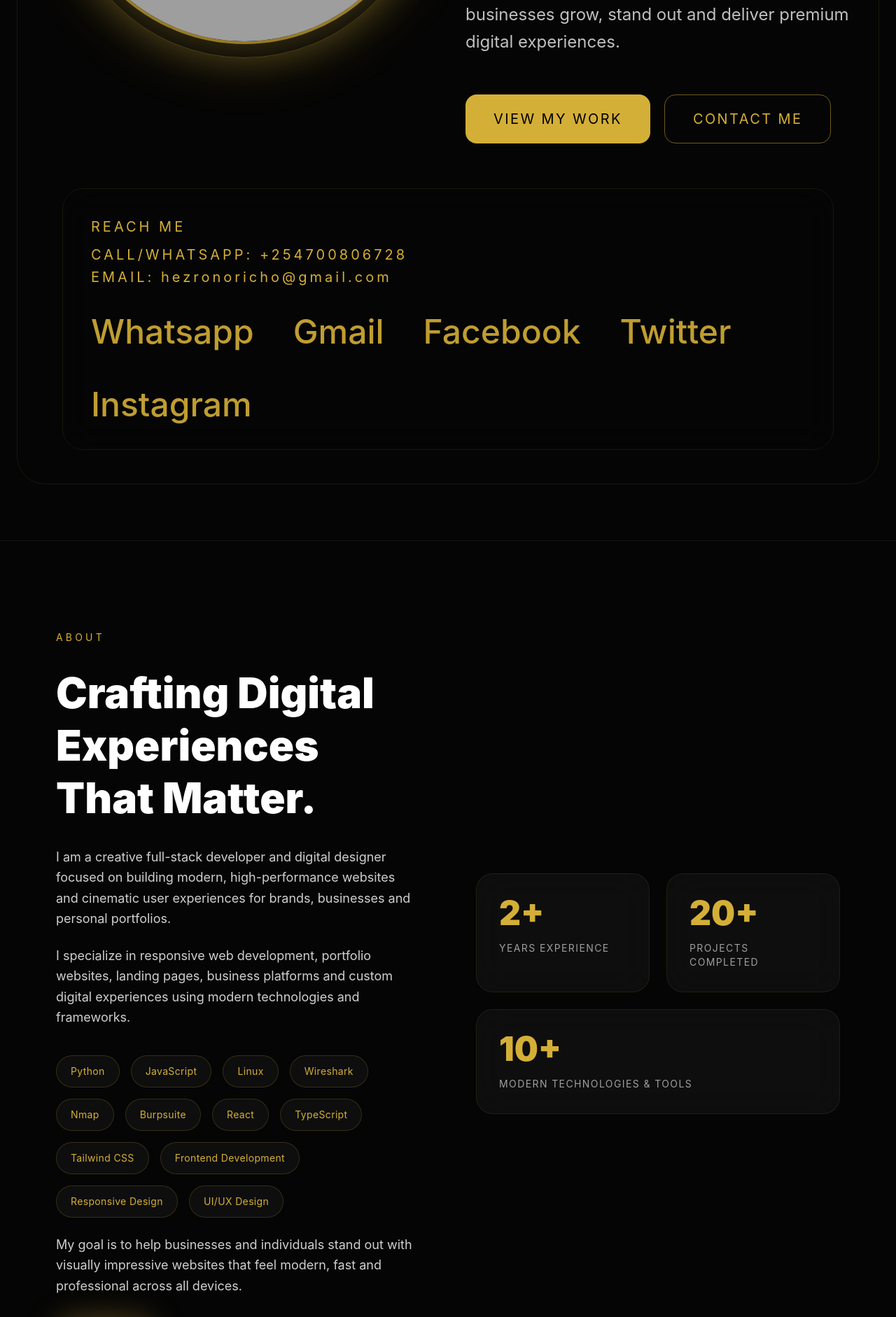
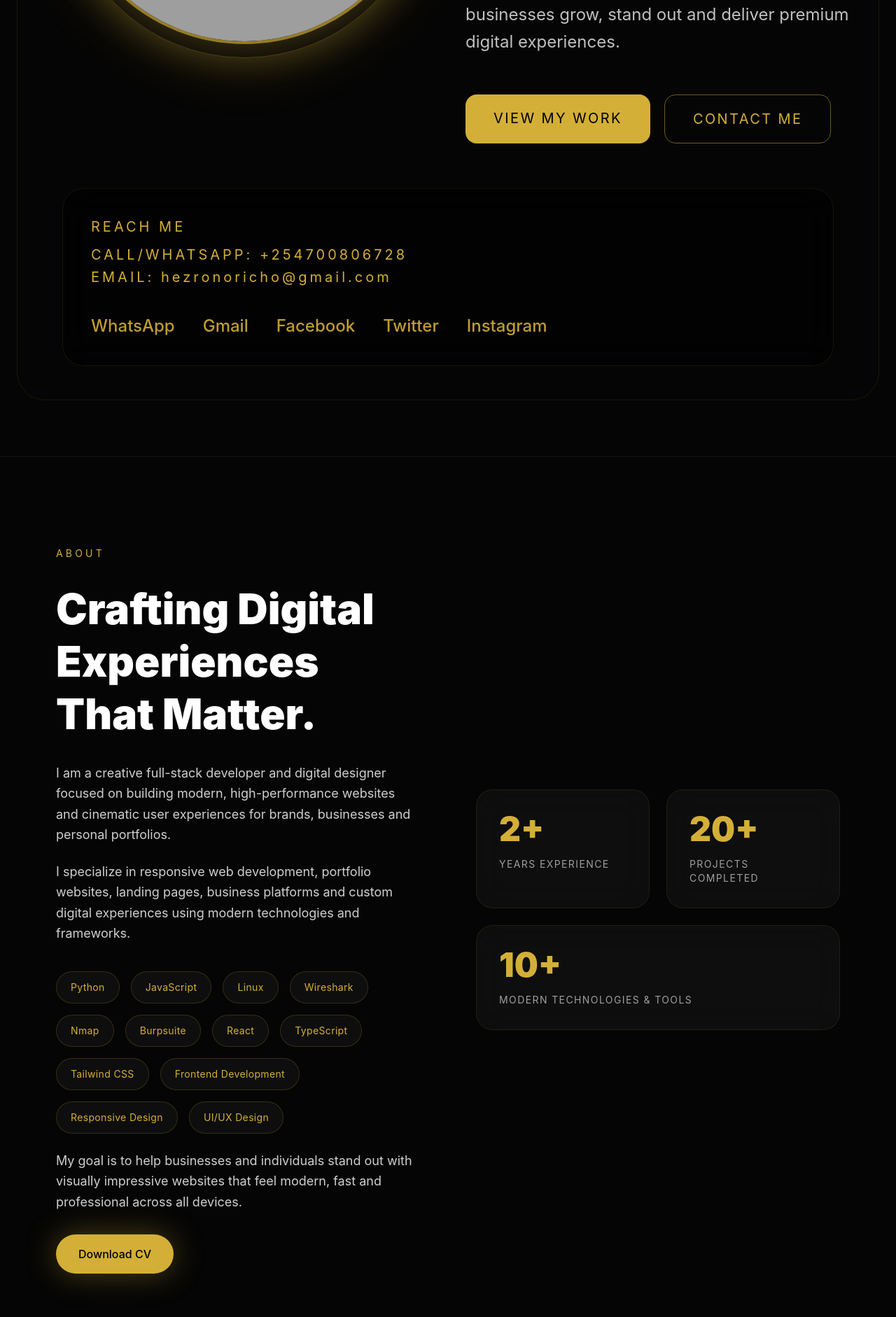
Before and after one commit to HezronOkoth001/my-wed, a React (Vite) app in the folder my-business-site/: page / in a window 1280 px wide. Shown: the part 840-2722 px from the top of the page at 70% size. Built offline with nearby package versions, Linux system fonts and the light colour scheme; grey boxes are pictures that could not be loaded.

Commit message:
Fix portfolio React layout and links

```diff
--- a/my-business-site/src/App.jsx
+++ b/my-business-site/src/App.jsx
@@ -212,21 +212,27 @@ export default function FuturisticHeroUI() {
               </p>
 
               <div className="flex flex-wrap gap-5 pt-4 lg:pt-6">
-                <button className="rounded-2xl bg-[#D4AF37] px-8 py-4 text-sm uppercase tracking-[0.12em] text-black transition-all duration-300 hover:scale-105 lg:px-10 lg:py-5 lg:text-xl">
+                <a
+                  href="#projects"
+                  className="rounded-2xl bg-[#D4AF37] px-8 py-4 text-sm uppercase tracking-[0.12em] text-black transition-all duration-300 hover:scale-105 lg:px-10 lg:py-5 lg:text-xl"
+                >
                   View My Work
-                </button>
+                </a>
 
-                <button className="rounded-2xl border border-[#D4AF37]/50 px-8 py-4 text-sm uppercase tracking-[0.12em] text-[#D4AF37] transition-all duration-300 hover:bg-[#D4AF37] hover:text-black lg:px-10 lg:py-5 lg:text-xl">
-
-                  <a href ="https://wa.me/254700806728" target="_blank" rel="noopener noreferrer">Contact me
-                  </a>
-                </button>
+                <a
+                  href="https://wa.me/254700806728"
+                  target="_blank"
+                  rel="noopener noreferrer"
+                  className="rounded-2xl border border-[#D4AF37]/50 px-8 py-4 text-sm uppercase tracking-[0.12em] text-[#D4AF37] transition-all duration-300 hover:bg-[#D4AF37] hover:text-black lg:px-10 lg:py-5 lg:text-xl"
+                >
+                  Contact me
+                </a>
               </div>
             </div>
           </div>
 
           <div className="px-8 pb-10 lg:px-16 lg:pb-12">
-            <div className="flex flex-wrap items-center justify-between gap-10 rounded-[30px] border border-[#D4AF37]/10 darkMode ? 'bg-black/60' : 'bg-white/70' px-8 py-8 backdrop-blur-xl lg:px-10 lg:py-10">
+            <div className={`flex flex-wrap items-center justify-between gap-10 rounded-[30px] border border-[#D4AF37]/10 ${darkMode ? 'bg-black/60' : 'bg-white/70'} px-8 py-8 backdrop-blur-xl lg:px-10 lg:py-10`}>
               <div>
                 <p className="text-lg uppercase tracking-[0.2em] text-[#D4AF37] lg:text-xl">
                   Reach me
@@ -239,12 +245,12 @@ export default function FuturisticHeroUI() {
                 </p>
               </div>
 
-              <div className="flex flex-wrap items-center gap-8 text-3xl font-medium text-[#D4AF37] opacity-90 lg:gap-14 lg:text-5xl">
-                <span>Whatsapp</span>
-                <span>Gmail</span>
-                <span>Facebook</span>
-                <span>Twitter</span>
-                <span>Instagram</span>
+              <div className="flex flex-wrap items-center gap-8 text-xl font-medium text-[#D4AF37] opacity-90 lg:gap-10 lg:text-2xl">
+                <a href="https://wa.me/254700806728" target="_blank" rel="noopener noreferrer" className="transition hover:text-white">WhatsApp</a>
+                <a href="mailto:hezronoricho@gmail.com" className="transition hover:text-white">Gmail</a>
+                <a href="https://www.facebook.com/" target="_blank" rel="noopener noreferrer" className="transition hover:text-white">Facebook</a>
+                <a href="https://twitter.com/" target="_blank" rel="noopener noreferrer" className="transition hover:text-white">Twitter</a>
+                <a href="https://www.instagram.com/" target="_blank" rel="noopener noreferrer" className="transition hover:text-white">Instagram</a>
               </div>
             </div>
           </div>
@@ -299,13 +305,13 @@ export default function FuturisticHeroUI() {
               </p>
             </div>
 
-          <button className="rounded-full bg-[#D4AF37] px-8 py-4 font-medium text-black shadow-[0_0_45px_rgba(212,175,55,0.35)] transition hover:bg-[#c19b2e]">
-
-
-              <a href="assets/Hezron Okoth CV....pdf" download
-              download="Hezron Okoth CV....pdf"
-              >Download</a>
-            </button>
+          <a
+              href={cv}
+              download="Hezron Okoth CV.pdf"
+              className="inline-block rounded-full bg-[#D4AF37] px-8 py-4 font-medium text-black shadow-[0_0_45px_rgba(212,175,55,0.35)] transition hover:bg-[#c19b2e]"
+            >
+              Download CV
+            </a>
           </div>
 
           <div className="grid grid-cols-1 gap-6 sm:grid-cols-2">
@@ -428,7 +434,7 @@ export default function FuturisticHeroUI() {
 
           <button className="rounded-full bg-[#D4AF37] px-10 py-5 text-lg font-medium text-black shadow-[0_0_45px_rgba(212,175,55,0.35)] transition hover:bg-[#c19b2e]">
 
-            <a href="https://wa.me/254700806728" target="_blank" rel="noopener noreferrer">Start projets</a>
+            <a href="https://wa.me/254700806728" target="_blank" rel="noopener noreferrer">Start projects</a>
 
 
           </button>
```
